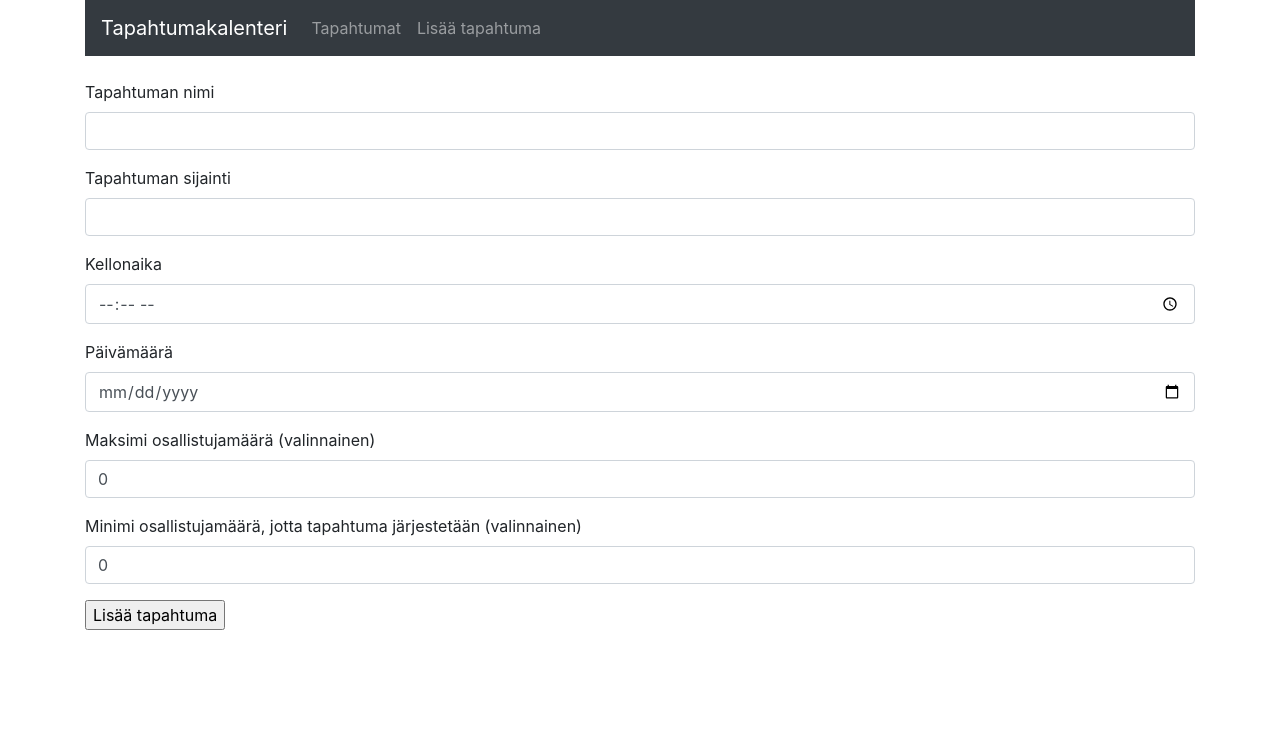
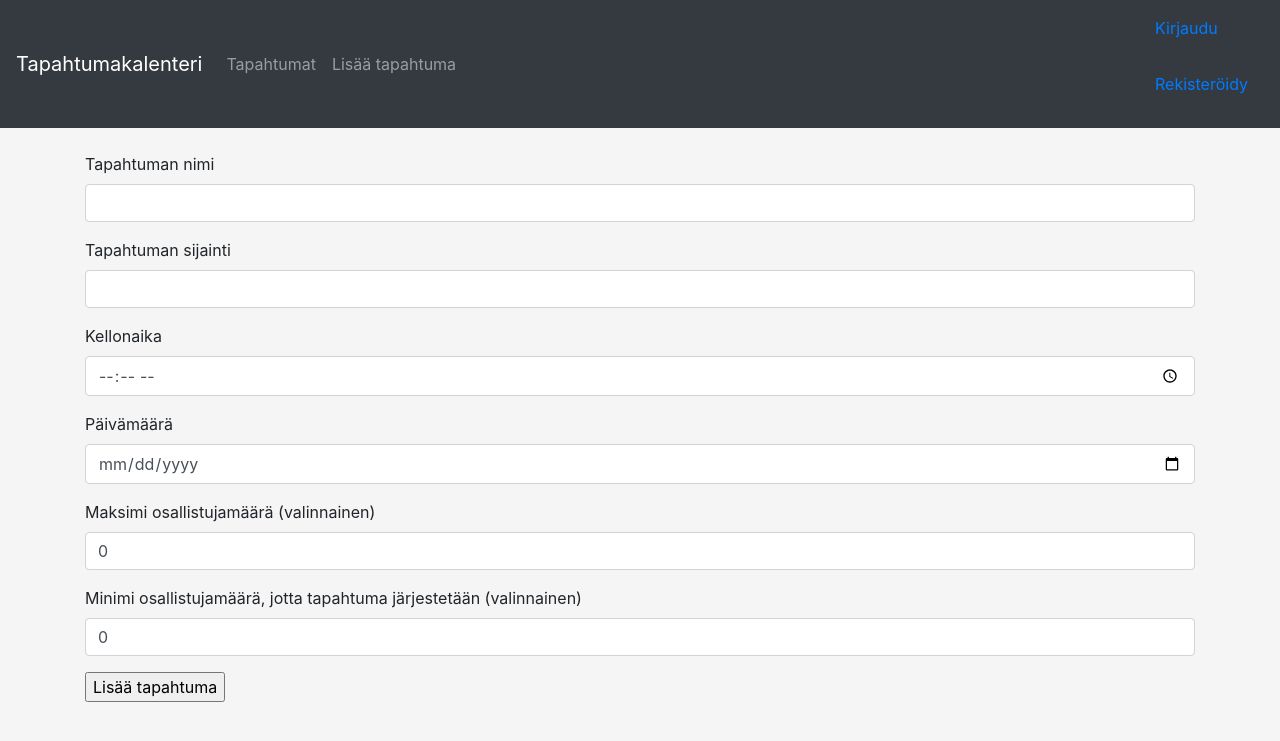
Before and after one commit to hoffrenm/tapahtumakalenteri, a Flask app: page /events/new/ in a window 1280 px wide. Shown: the top 741 px of the page. Run offline with Flask 2, Linux system fonts and the light colour scheme; some libraries are stand-ins or nearby versions.

Commit message:
add some styles for templates

```diff
--- a/application/templates/events/list.html
+++ b/application/templates/events/list.html
@@ -1,5 +1,5 @@
 {% extends "layout.html" %} {% block body %}
-<div class="container">
+<div class>
   <table>
     <tr>
       <th>Tapahtuma</th>
--- a/application/templates/events/modify.html
+++ b/application/templates/events/modify.html
@@ -1,5 +1,5 @@
 {% extends "layout.html" %} {% block body %}
-<div class="container">
+<div>
   <form method="POST" action="{{ url_for('event_update', event_id=event.id) }}">
     <div class="form-group">
       {{ form.name.label }}
--- a/application/templates/events/new.html
+++ b/application/templates/events/new.html
@@ -1,5 +1,5 @@
 {% extends "layout.html" %} {% block body %}
-<div class="container">
+<div>
   <form method="POST" action="{{ url_for('events_create') }}">
     <div class="form-group">
       {{ form.name.label }}
--- a/application/templates/layout.html
+++ b/application/templates/layout.html
@@ -11,8 +11,8 @@
     />
   </head>
 
-  <body>
-    <div class="container">
+  <body style="background-color: whitesmoke">
+    <div>
       <nav class="navbar navbar-expand-md navbar-dark bg-dark mb-4">
         <a class="navbar-brand" href="#">Tapahtumakalenteri</a>
         <button
@@ -39,15 +39,30 @@
               </a>
             </li>
           </ul>
+          <div>
+            {% if current_user.is_authenticated %}
+            <p>Kirjautunut nimellä {{ current_user.name }}.</p>
+            <a href="{{ url_for('auth_logout') }}">Kirjaudu ulos</a>"
+            {% else %}
+            <a class="nav-link" href="{{ url_for('auth_login') }} ">
+              <p>Kirjaudu</p>
+            </a>
+            <a class="nav-link" href="{{ url_for('account_create') }} ">
+              <p>Rekisteröidy</p>
+            </a>
+            {% endif %}
+          </div>
         </div>
       </nav>
     </div>
 
-    {% block body %}
-    <p>
-      Content.
-    </p>
-    {% endblock %}
+    <div class="container">
+      {% block body %}
+      <p>
+        Content.
+      </p>
+      {% endblock %}
+    </div>
 
     <script
       src="https://code.jquery.com/jquery-3.2.1.slim.min.js"
```
